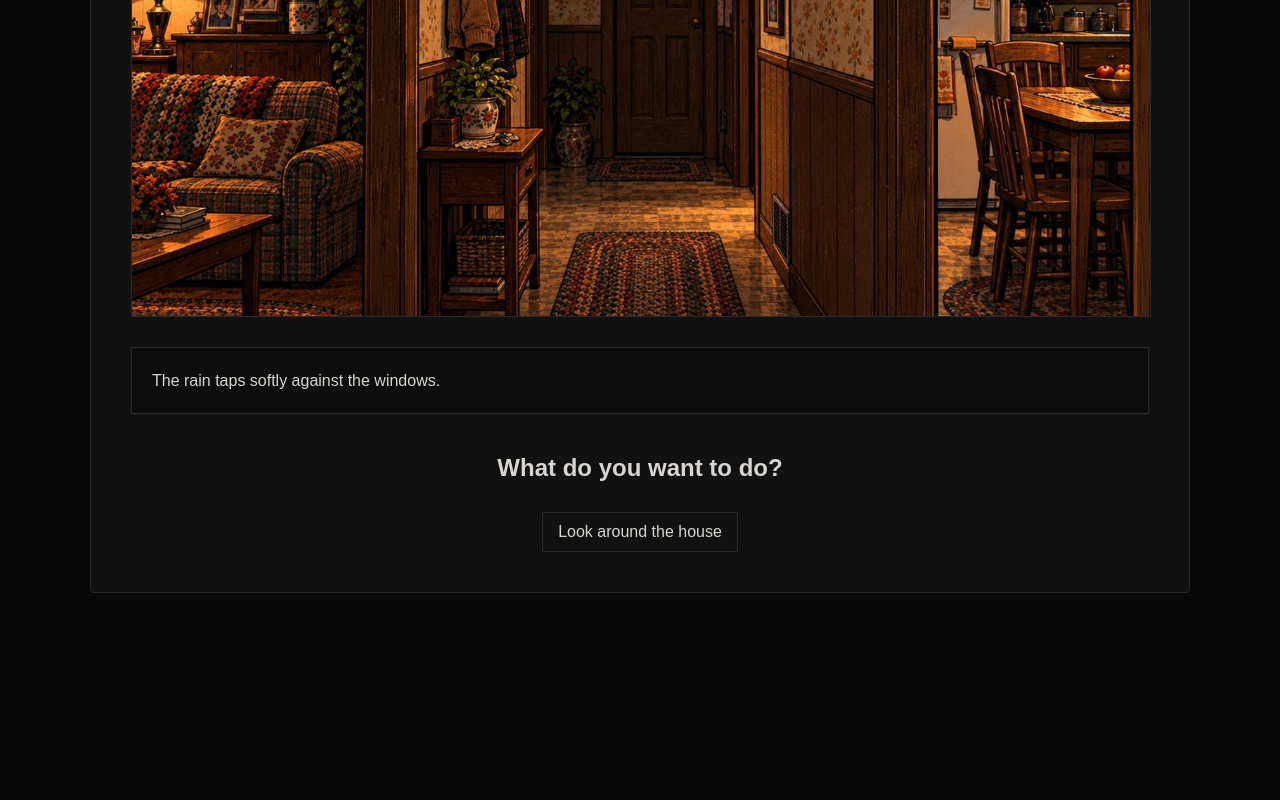
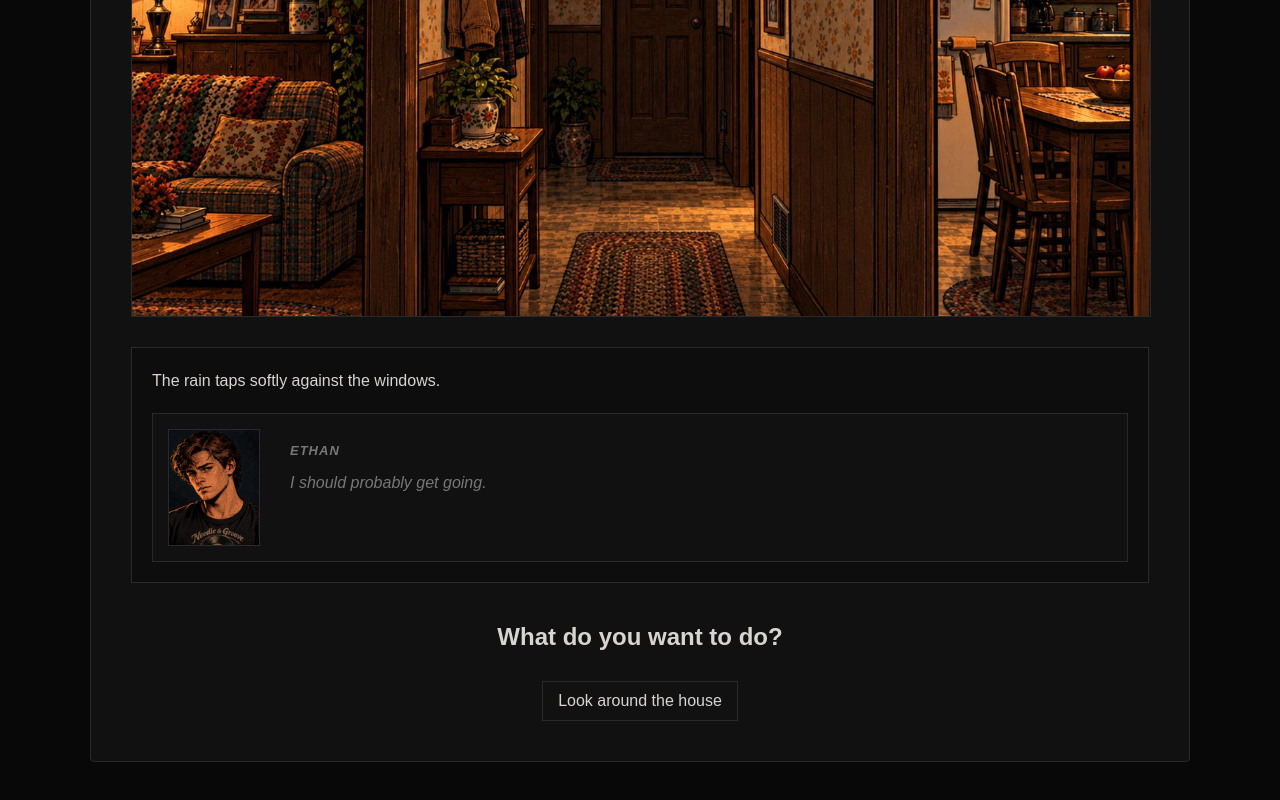
Before and after one commit to SanderK36/Fullstack-Projects, a Next.js app in the folder harlow/: page / in a window 1280 px wide. Shown: the part 653-1453 px from the top of the page. Before the commit the page ends 1286 px from the top, so only its background shows below. Built offline with nearby package versions, Linux system fonts and the light colour scheme.

Commit message:
10.09.26

```diff
--- a/harlow/src/app/page.tsx
+++ b/harlow/src/app/page.tsx
@@ -13,19 +13,13 @@ import { morningAtHome, lookingAroundHouse, madeCoffee, leftHouse } from "@/game
 import { resolveAction } from "@/game/actions";
 import { applyEffects } from "@/game/effects";
 import type { StoryEntry } from "@/game/story";
-import ActionButton from "@/components/ActionButton/ActionButton";
 
 
 export default function Home() {
   const [gameState, setGameState] = useState(initialGameState);
   const [playerState, setPlayerState] = useState(player);
   const [showStats, setShowStats] = useState(false);
-  const [storyText, setStoryText] = useState<StoryEntry[]>([
-    {
-      type: "narration",
-      text: morningAtHome.text,
-    }
-  ]);
+  const [storyText, setStoryText] = useState<StoryEntry[]>(morningAtHome.story)
   const [currentScene, setCurrentScene] = useState(morningAtHome);
 
   function handleAdvanceTime(minutes: number) {
@@ -68,10 +62,7 @@ export default function Home() {
   function makeCoffee() {}
 
   function leaveHouse() {}
-
-  function waitOneHour() {
-  handleAdvanceTime(60);
-}
+  function goHome() {}
 
   const choices = currentScene.choices;
 
@@ -98,10 +89,7 @@ function setCurrentSceneById(sceneId: string) {
 
   setStoryText((previousStory) => [
     ...previousStory,
-    {
-      type: "narration",
-      text: scene.text,
-    }
+    ...scene.story,
   ]);
 }
   return (
@@ -121,6 +109,7 @@ function setCurrentSceneById(sceneId: string) {
             lookAround,
             makeCoffee,
             leaveHouse,
+            goHome,
           })
           handleAdvanceTime(choice.timeCost);
 
@@ -142,13 +131,6 @@ function setCurrentSceneById(sceneId: string) {
           }
           setCurrentSceneById(choice.nextScene);
         }}/>
-
-        {gameState.location === "Home front yard" && (
-  <ActionButton
-    label="Wait 1 hour"
-    onClick={waitOneHour}
-  />
-)}
       </div>
     </main>
   );
--- /dev/null
+++ b/harlow/src/components/CharacterLine/CharacterLine.module.css
@@ -0,0 +1,47 @@
+.characterLine {
+  display: flex;
+  align-items: flex-start;
+  gap: 15px;
+  margin-top: 20px;
+  padding: 15px;
+  background: #111111;
+  border: 1px solid #292929;
+}
+
+.portrait {
+  width: 90px;
+  height: 115px;
+  object-fit: cover;
+  border: 1px solid #292929;
+  flex-shrink: 0;
+}
+
+.text {
+  flex: 1;
+  padding: 12px 15px;
+
+  font-size: 16px;
+  line-height: 1.6;
+}
+
+.speech {
+  color: #d8d5d0;
+}
+
+.thought {
+  color: #777777;
+  font-style: italic;
+}
+
+.text strong {
+  display: block;
+  margin-bottom: 8px;
+  font-size: 13px;
+  text-transform: uppercase;
+  letter-spacing: 1px;
+  color: #777777;
+}
+
+.text p {
+  margin: 0;
+}
--- /dev/null
+++ b/harlow/src/components/CharacterLine/CharacterLine.tsx
@@ -0,0 +1,24 @@
+import styles from "./CharacterLine.module.css";
+
+type CharacterLineProps = {
+    character: string;
+    text: string;
+    type: "speech" | "thought";
+};
+
+export default function CharacterLine({character, text, type,}: CharacterLineProps) {
+  return (
+    <div className={styles.characterLine}>
+      <img
+        src="/images/characters/EthanParker/EthanParker.jpg"
+        alt="Ethan Parker"
+        className={styles.portrait}
+      />
+
+      <div className={`${styles.text} ${styles[type]}`}>
+        <strong>{character}</strong>
+        {text}
+      </div>
+    </div>
+  );
+}
--- a/harlow/src/components/StoryLog/StoryLog.tsx
+++ b/harlow/src/components/StoryLog/StoryLog.tsx
@@ -1,5 +1,6 @@
 import styles from "./StoryLog.module.css";
 import type { StoryEntry } from "@/game/story";
+import CharacterLine from "@/components/CharacterLine/CharacterLine";
 
 type StoryLogProps = {
   entries: StoryEntry[];
@@ -9,6 +10,11 @@ export default function StoryLog({ entries }: StoryLogProps) {
   return (
     <div className={styles.storyLog}>
       {entries.map((entry, index) => {
+        if (entry.type === "dialogue") {
+          return (
+            <CharacterLine key={index} text={entry.text} type={entry.dialogueType} character={entry.character}/>
+          )
+        }
         if (entry.type === "effect") {
           return null;
         }
--- a/harlow/src/game/actions.ts
+++ b/harlow/src/game/actions.ts
@@ -2,6 +2,7 @@ export type GameActions = {
   lookAround: () => void;
   makeCoffee: () => void;
   leaveHouse: () => void;
+  goHome: () => void;
 };
 
 export function resolveAction(
--- a/harlow/src/game/scenes.ts
+++ b/harlow/src/game/scenes.ts
@@ -1,9 +1,10 @@
 import type { Location } from "./types";
 import type { Choice } from "./choices";
+import type { StoryEntry } from "./story";
 
 export type Scene = {
   id: string;
-  text: string;
+  story: StoryEntry[]
   location: Location;
   image: {day: string; night: string;}
   choices: Choice[];
@@ -11,7 +12,18 @@ export type Scene = {
 
 export const morningAtHome: Scene = {
   id: "morning-at-home",
-  text: "The rain taps softly against the windows.",
+  story: [
+    {
+      type: "narration",
+      text: "The rain taps softly against the windows.",
+    },
+    {
+      type: "dialogue",
+      character: "Ethan",
+      dialogueType: "thought",
+      text: "I should probably get going.",
+    },
+  ],
   location: "Home",
   image: {day: "./images/locations/home/homeHallway.jpg", night:"./images/locations/home/homeHallway.jpg"},
   choices: [
@@ -26,7 +38,18 @@ export const morningAtHome: Scene = {
 
 export const lookingAroundHouse: Scene = {
   id: "looking-around-house",
-  text: "You look around the house. Everything seems normal.",
+  story: [
+    {
+      type: "narration",
+      text: "You look around the house. Everything seems normal.",
+    },
+    {
+      type: "dialogue",
+      character: "Ethan",
+      dialogueType: "thought",
+      text: "A lot of memories in here...",
+    },
+  ],
   location: "Home",
   image: {day: "./images/locations/home/homeHallway.jpg", night:"./images/locations/home/homeHallway.jpg"},
   choices: [
@@ -50,7 +73,18 @@ export const lookingAroundHouse: Scene = {
 
 export const madeCoffee: Scene = {
   id: "made-coffee",
-  text: "The coffee is hot. You stand by the kitchen window and watch the rain." ,
+  story: [
+    {
+      type: "narration",
+      text: "You felt a bit drowsy so you made yourself some coffee",
+    },
+    {
+      type: "dialogue",
+      character: "Ethan",
+      dialogueType: "thought",
+      text: "Just what I needed",
+    },
+  ],
   choices: [],
   location: "Home",
   image: {day: "./images/locations/home/homeHallway.jpg", night:"./images/locations/home/homeHallway.jpg"},
@@ -58,7 +92,18 @@ export const madeCoffee: Scene = {
 
 export const leftHouse: Scene = {
   id: "left-house",
-  text: "You step outside into the rain. The cold air hits your face.",
+  story: [
+    {
+      type: "narration",
+      text: "You step outside into the rain. The cold air hits your face.",
+    },
+    {
+      type: "dialogue",
+      character: "Ethan",
+      dialogueType: "thought",
+      text: "It's colder than I expected.",
+    },
+  ],
   location: "Home front yard",
   image: {day: "./images/locations/home/homeDayTime.jpg", night:"./images/locations/home/homeNightTime.jpg"},
   choices: [
```
Also changed, not shown: harlow/src/game/story.ts (+7 -1 lines).
